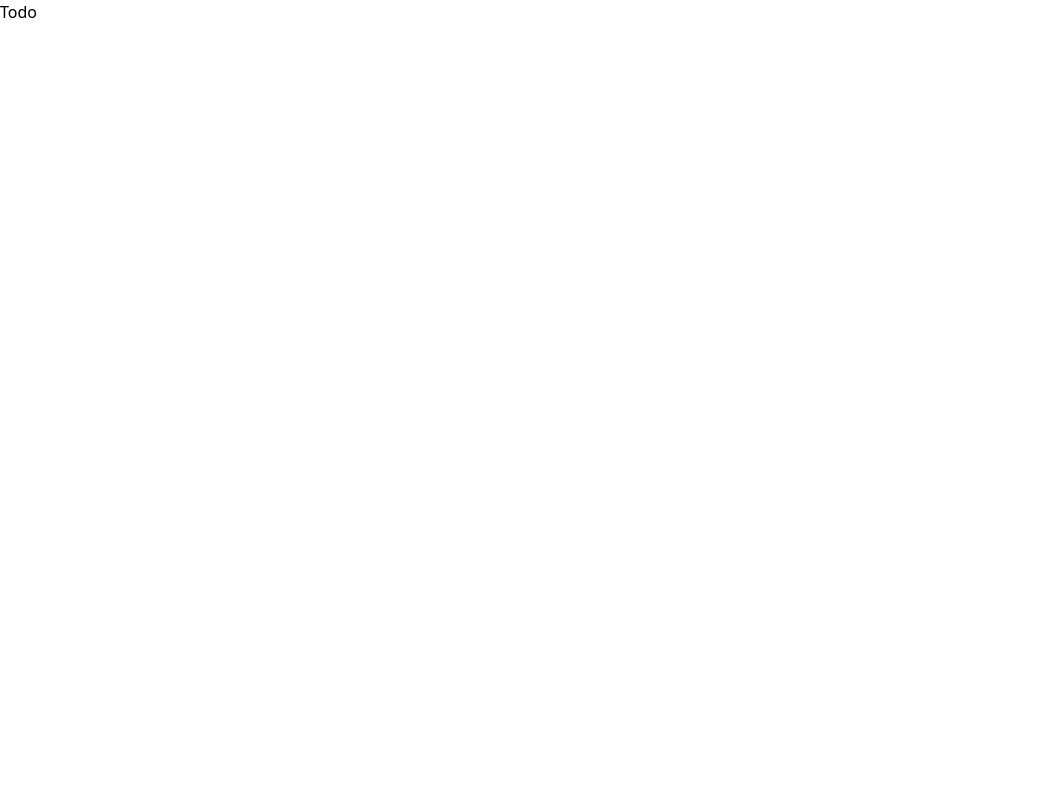
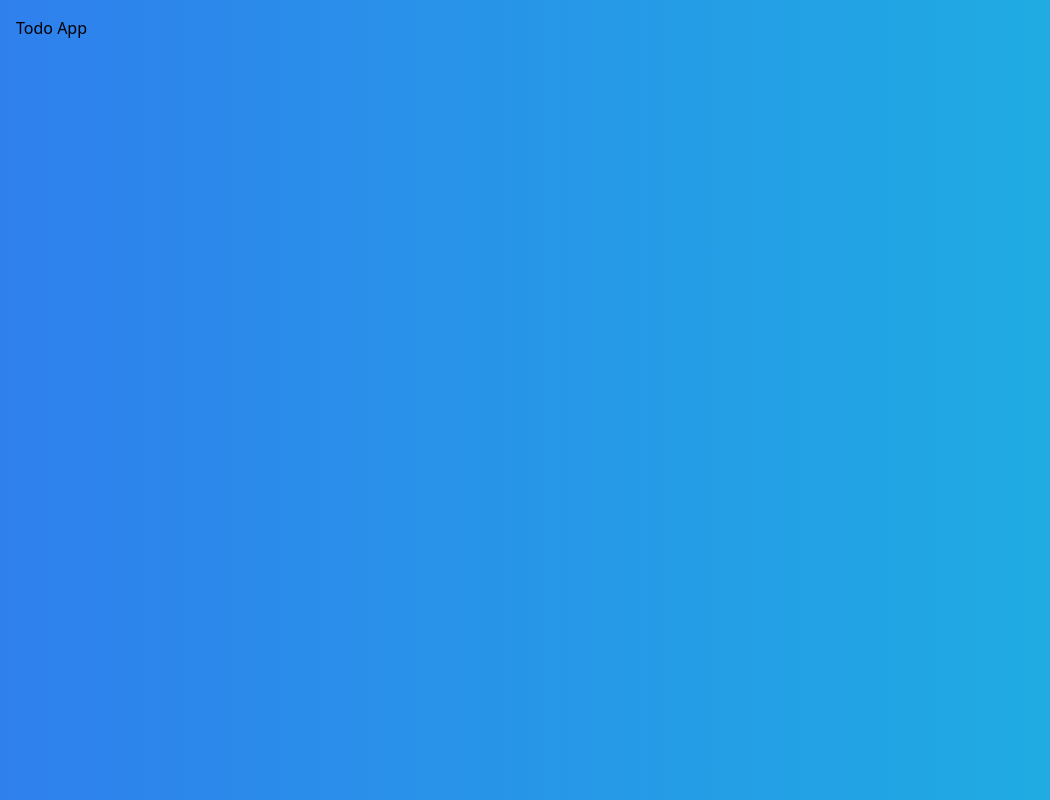
Before and after one commit to AleksandrKompanetc/react-todo-app, a Next.js app: page / in a window 1280 px wide. Shown: the whole page, without its empty margins (0-1050 px from the left). Built offline with nearby package versions, Linux system fonts and the light colour scheme.

Commit message:
adding styles for container and heading

```diff
--- a/pages/index.tsx
+++ b/pages/index.tsx
@@ -1,8 +1,18 @@
 import React from 'react'
+
+const style = {
+  bg: `h-screen w-screen p-4 bg-gradient-to-r from-[#2F80ED] to-[#1CB5E0]`,
+  container: ``,
+  heading: ``
+}
 
 const Todo = () => {
   return (
-    <div>Todo</div>
+    <div className={style.bg}>
+      <div className={style.container}>
+        <h3 className={style.heading}>Todo App</h3>
+      </div>
+    </div>
   )
 }
 
```
